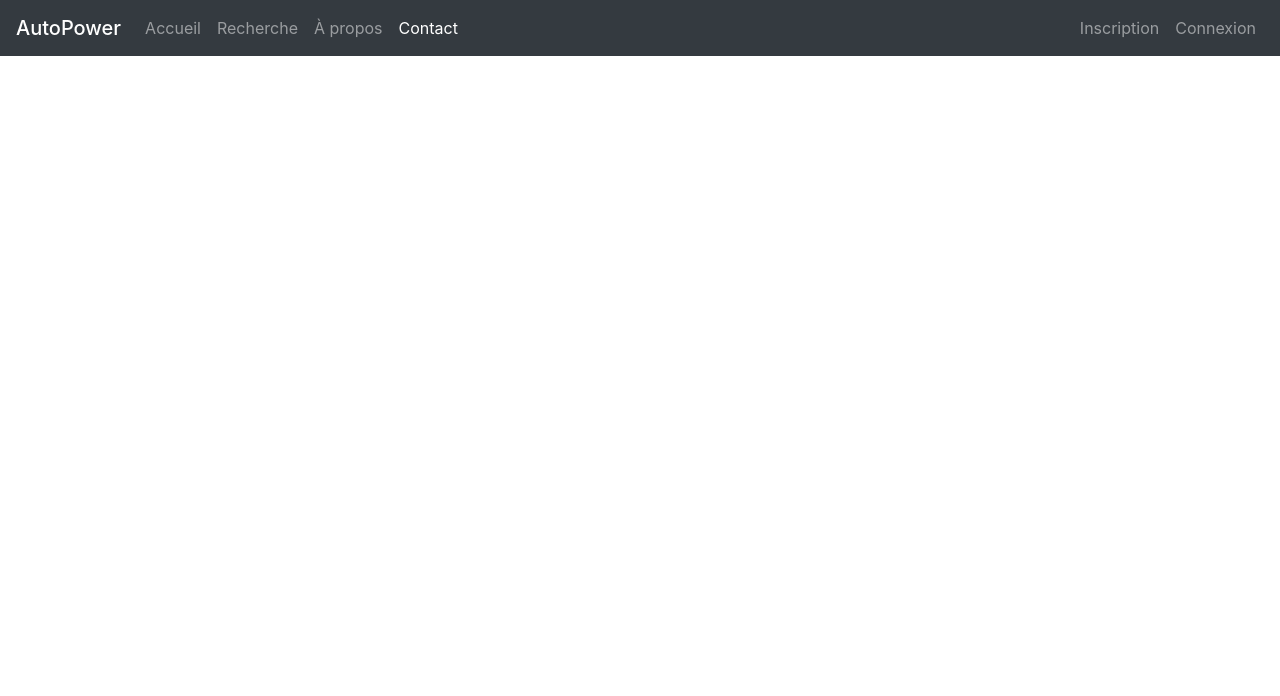
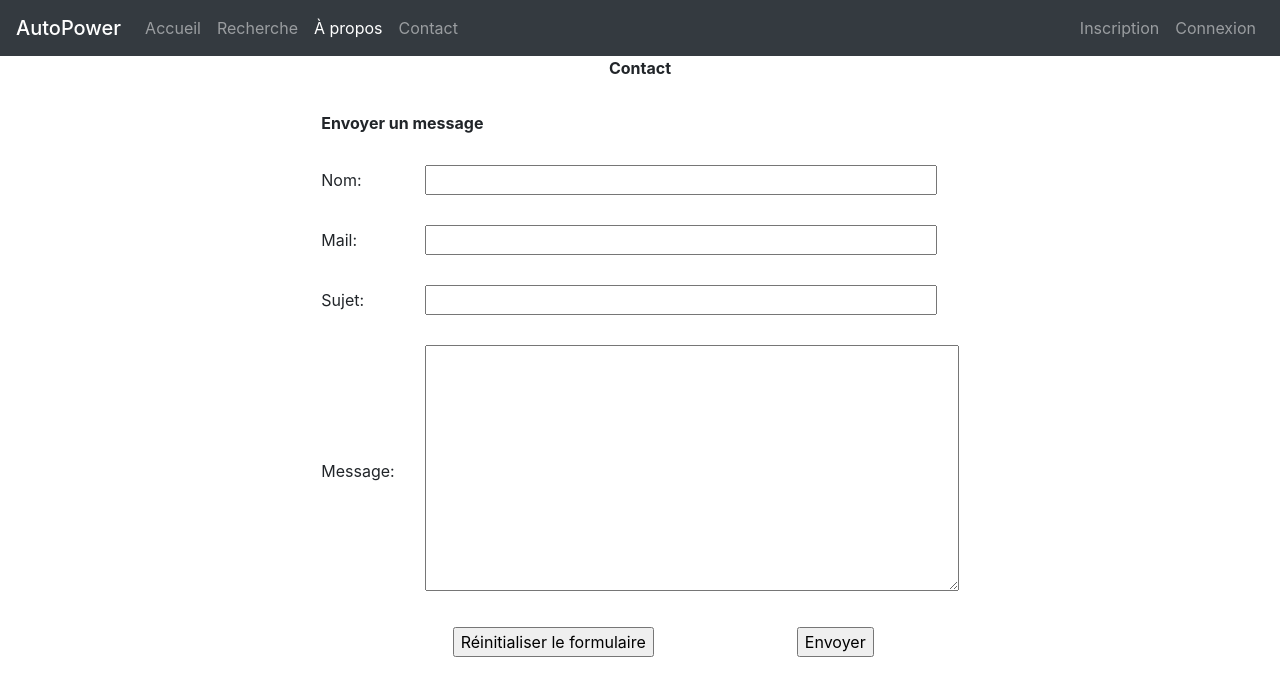
Before and after one commit to VraelGit/SitePPE, a PHP site: page /contact.php in a window 1280 px wide. Shown: the top 696 px of the page. Run offline with PHP 8.4, Linux system fonts and the light colour scheme; some libraries are stand-ins or nearby versions.

Commit message:
Update contact.php

```diff
--- a/ppe/contact.php
+++ b/ppe/contact.php
@@ -3,6 +3,7 @@
 session_start();
 require('config.php');
 include 'fonctions.php';
+
 
 ?>
 
@@ -13,7 +14,7 @@ include 'fonctions.php';
   <meta charset="UTF-8">
   <meta name="viewport" content="width=device-width, initial-scale=1.0">
   <meta http-equiv="X-UA-Compatible" content="ie=edge">
-
+  <link rel="stylesheet" href="fonts/flaticon/font/flaticon.css">
   <!--Assurer le bon rendu et le zoom tactile sur tout les appareils-->
   <meta name="viewport" content="width=device-width, initial-scale=1, shrink-to-fit=no">
   <title>AutoPower</title>
@@ -43,10 +44,10 @@ include 'fonctions.php';
 
         ?>
       </li>
-      <li class="nav-item">
+      <li class="nav-item active">
         <a class="nav-link" href="about.php">À propos</a>
       </li>
-      <li class="nav-item active">
+      <li class="nav-item">
         <a class="nav-link" href="contact.php">Contact</a>
       </li>
 
@@ -54,7 +55,7 @@ include 'fonctions.php';
 
     <ul class="navbar-nav ml-auto">
       <li class="nav-item">
-        <a class="nav-link" href="subscribesecond.php">Inscription</a>
+        <a class="nav-link" href="subscribe.php">Inscription</a>
       </li>
       <li class="nav-item">
         <?php
@@ -65,15 +66,37 @@ include 'fonctions.php';
       </li>
     </ul>
   </nav>
+  <p align="center"><strong>Contact</strong></p>
+<table width="500" border="0" align="center" cellpadding="15" cellspacing="15">
+<form action="envoi.php" method="post" enctype="application/x-www-form-urlencoded" name="formulaire">
+<tr>
+<td colspan="3"><strong>Envoyer un message</strong></td>
+</tr>
+<tr>
+<td><div align="left"> Nom:</div></td>
+<td colspan="2"><input type="text" name="nom" size="45" maxlength="100" required></td>
+</tr>
+<tr>
+<td width="17%"><div align="left">Mail:</div></td>
+<td colspan="2"><input type="text" name="mail" size="45" maxlength="100" required></td>
+</tr>
+<tr>
+<td><div align="left">Sujet: </div></td>
+<td colspan="2"><input type="text" name="objet" size="45" maxlength="120" required></td>
+</tr>
+<tr>
+<td><div align="left">Message: </div></td>
+<td colspan="2"><textarea name="message" cols="50" rows="10" required></textarea></td>
+</tr>
+<tr>
+<td></td>
+<td width="42%"><center>
+<input type="reset" name="Submit" value="Réinitialiser le formulaire">
+</center></td>
+<td width="41%"><center>
+<input type="submit" name="Submit" value="Envoyer">
+</center></td>
+</tr>
+</form>
 
-  <div class="container-fluid">
-
-  </div>
-
-  <!--Lien JS Bootstrap-->
-  <script src="https://code.jquery.com/jquery-3.3.1.slim.min.js" integrity="sha384-q8i/X+965DzO0rT7abK41JStQIAqVgRVzpbzo5smXKp4YfRvH+8abtTE1Pi6jizo" crossorigin="anonymous"></script>
-  <script src="https://cdnjs.cloudflare.com/ajax/libs/popper.js/1.14.7/umd/popper.min.js" integrity="sha384-UO2eT0CpHqdSJQ6hJty5KVphtPhzWj9WO1clHTMGa3JDZwrnQq4sF86dIHNDz0W1" crossorigin="anonymous"></script>
-  <script src="https://stackpath.bootstrapcdn.com/bootstrap/4.3.1/js/bootstrap.min.js" integrity="sha384-JjSmVgyd0p3pXB1rRibZUAYoIIy6OrQ6VrjIEaFf/nJGzIxFDsf4x0xIM+B07jRM" crossorigin="anonymous"></script>
 </body>
-
-</html>
```
